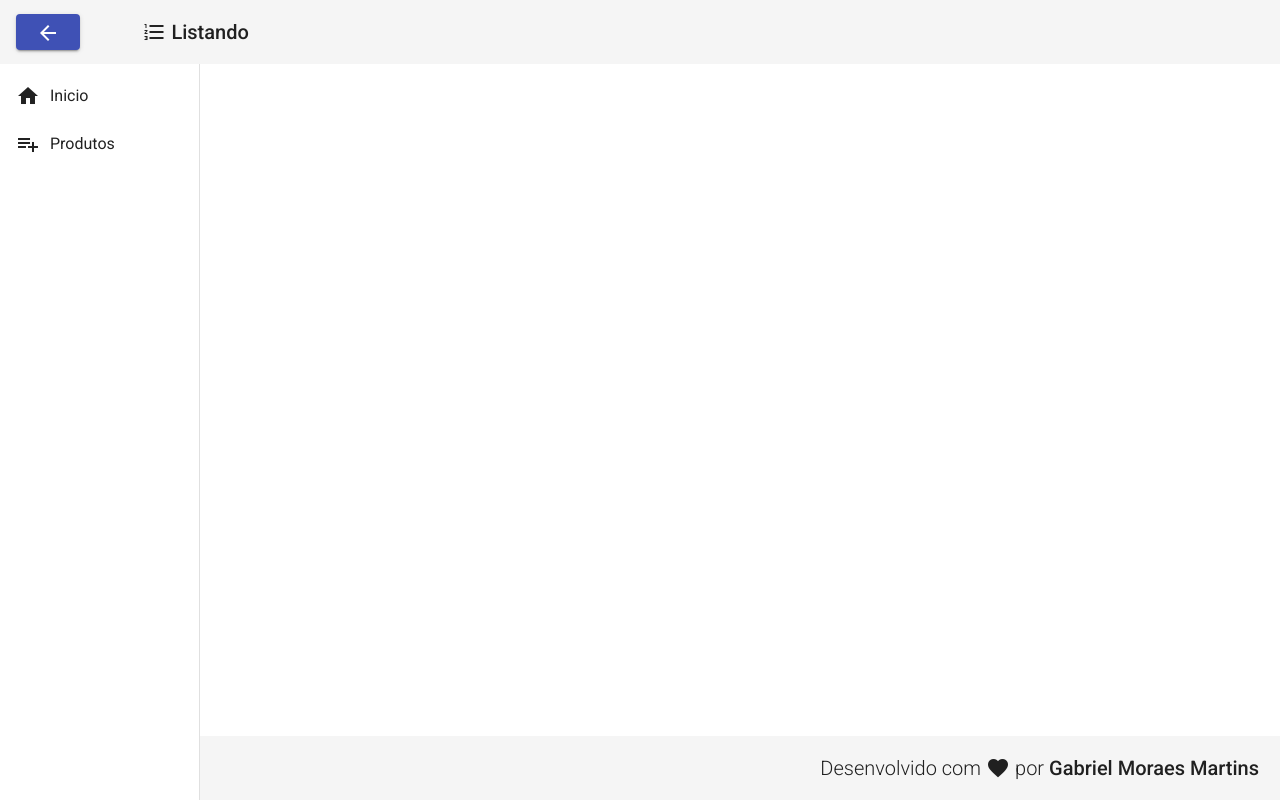
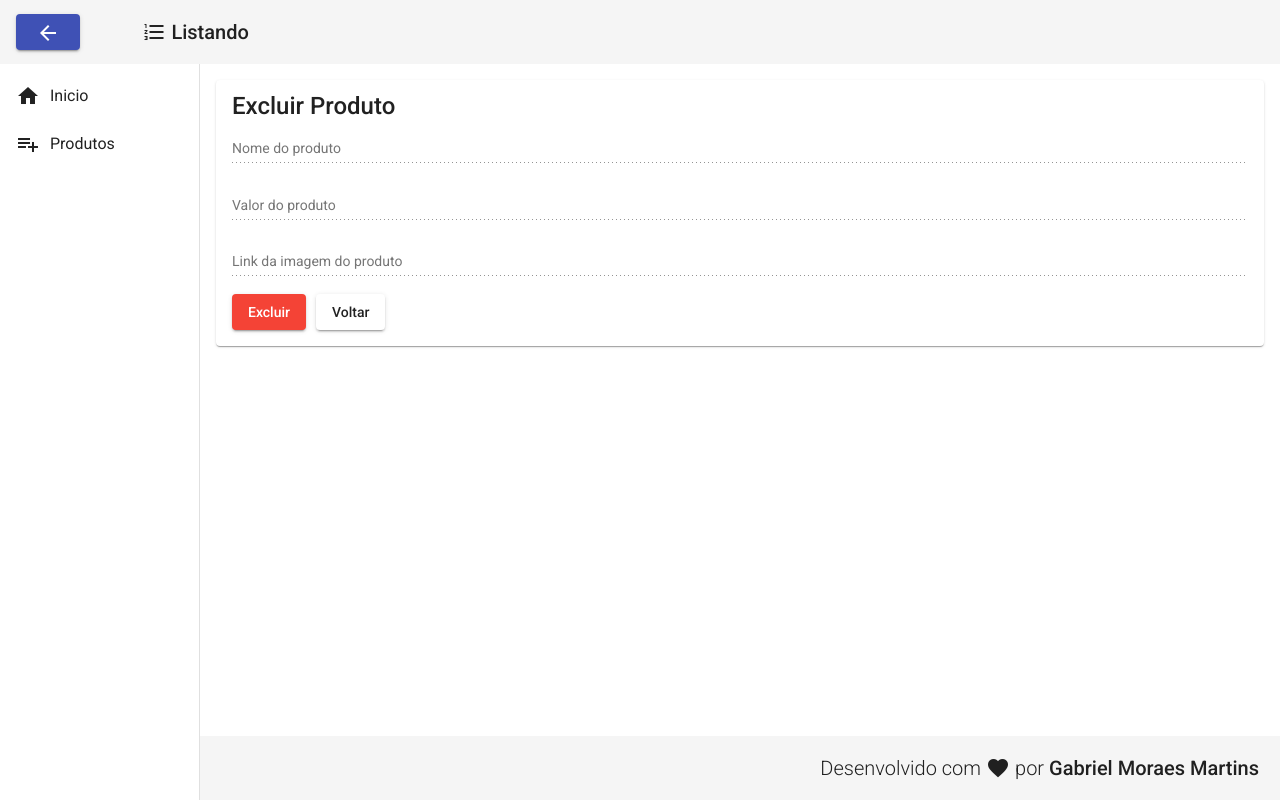
Before and after one commit to gmorae/angular-9-essencial, an Angular app in the folder frontend/: page /delete/1 in a window 1280 px wide. Before the commit this address led to /. Built offline with nearby package versions, Linux system fonts and the light colour scheme; no server answers.

Commit message:
excluir produto

```diff
--- a/frontend/src/app/app-routing.module.ts
+++ b/frontend/src/app/app-routing.module.ts
@@ -6,6 +6,7 @@ import { CreateComponent } from './components/products/create/create.component';
 import { ReadComponent } from './components/products/read/read.component';
 import { ProductResolve } from './resolve/products.resolve';
 import { UpdateComponent } from './components/products/update/update.component';
+import { DeleteComponent } from './components/products/delete/delete.component';
 
 
 const routes: Routes = [
@@ -31,6 +32,10 @@ const routes: Routes = [
   {
     path: 'edit/:id',
     component: UpdateComponent
+  },
+  {
+    path: 'delete/:id',
+    component: DeleteComponent
   }
 ];
 
--- a/frontend/src/app/app.module.ts
+++ b/frontend/src/app/app.module.ts
@@ -14,6 +14,8 @@ import { FooterComponent } from './components/template/footer/footer.component';
 import { HomeComponent } from './views/home/home.component'
 import { ProductCrudComponent } from './views/product-crud/product-crud.component'
 import { CreateComponent } from './components/products/create/create.component';
+import { UpdateComponent } from './components/products/update/update.component';
+import { DeleteComponent } from './components/products/delete/delete.component';
 
 // Import Material angular
 import { MatToolbarModule } from '@angular/material/toolbar';
@@ -28,7 +30,6 @@ import { ReadComponent } from './components/products/read/read.component'
 import { MatPaginatorModule } from '@angular/material/paginator'
 import { MatSortModule } from '@angular/material/sort'
 import { MatTableModule } from '@angular/material/table';
-import { UpdateComponent } from './components/products/update/update.component';
 
 @NgModule({
   declarations: [
@@ -39,7 +40,8 @@ import { UpdateComponent } from './components/products/update/update.component';
     ProductCrudComponent,
     CreateComponent,
     ReadComponent,
-    UpdateComponent
+    UpdateComponent,
+    DeleteComponent
   ],
   imports: [
     BrowserModule,
--- /dev/null
+++ b/frontend/src/app/components/products/delete/delete.component.css
@@ -0,0 +1,8 @@
+form {
+    display: flex;
+    flex-direction: column;
+}
+
+button + button {
+    margin-left: 10px;
+}
--- /dev/null
+++ b/frontend/src/app/components/products/delete/delete.component.html
@@ -0,0 +1,17 @@
+<mat-card class="card">
+    <mat-card-title>Excluir Produto</mat-card-title>
+    <form>
+        <mat-form-field>
+            <input type="text" matInput placeholder="Nome do produto" [(ngModel)]="product.name" name="name" disabled>
+        </mat-form-field>
+        <mat-form-field>
+            <input type="text" matInput placeholder="Valor do produto" [(ngModel)]="product.price" name="price" disabled>
+        </mat-form-field>
+        <mat-form-field>
+            <input type="text" matInput placeholder="Link da imagem do produto" [(ngModel)]="product.image"
+                name="image" disabled>
+        </mat-form-field>
+    </form>
+    <button mat-raised-button (click)="delete()" color="warn"> Excluir</button>
+    <button mat-raised-button (click)="cancel()"> Voltar</button>
+</mat-card>
--- /dev/null
+++ b/frontend/src/app/components/products/delete/delete.component.ts
@@ -0,0 +1,46 @@
+import { Component, OnInit } from '@angular/core';
+import { ProductsModel } from 'src/app/models/products.model';
+import { Router, ActivatedRoute } from '@angular/router';
+import { ProductsService } from 'src/app/services/products.service';
+
+@Component({
+  selector: 'app-delete',
+  templateUrl: './delete.component.html',
+  styleUrls: ['./delete.component.css']
+})
+export class DeleteComponent implements OnInit {
+
+  product: ProductsModel = {
+    name: "",
+    price: null,
+    image: ""
+  }
+
+  constructor(
+    private _router: Router,
+    private _service: ProductsService,
+    private _activatedRoute: ActivatedRoute
+  ) { }
+
+  ngOnInit(): void {
+
+    const id: number = +this._activatedRoute.snapshot.paramMap.get('id')
+
+    this._service.getById(id)
+      .subscribe((product: ProductsModel) => {
+        this.product = product
+      })
+  }
+
+  delete(): void {
+    this._service.deleteProduct(this.product.id).subscribe(() => {
+      this._service.showMessage("Produto excluido com sucesso")
+      this._router.navigate(['/read'])
+    })
+  }
+
+  cancel(): void {
+    this._router.navigate(['/read'])
+  }
+
+}
--- a/frontend/src/app/components/products/read/read.component.ts
+++ b/frontend/src/app/components/products/read/read.component.ts
@@ -15,7 +15,7 @@ export class ReadComponent implements OnInit {
 
   constructor(
     private _activatedRoute: ActivatedRoute,
-    private _router: Router
+    private _router: Router,
   ) { }
 
   products: ProductsModel[] = this._activatedRoute.snapshot.data.products
--- a/frontend/src/app/services/products.service.ts
+++ b/frontend/src/app/services/products.service.ts
@@ -42,6 +42,10 @@ export class ProductsService {
     return this._http.put(`${environment.api}/products/${product.id}`, product);
   }
 
+  deleteProduct(id: number) {
+    return this._http.delete(`${environment.api}/products/${id}`);
+  }
+
   showMessage(msg: string): void {
     this._snackBar.open(msg, 'X', {
       duration: 3000,
```
